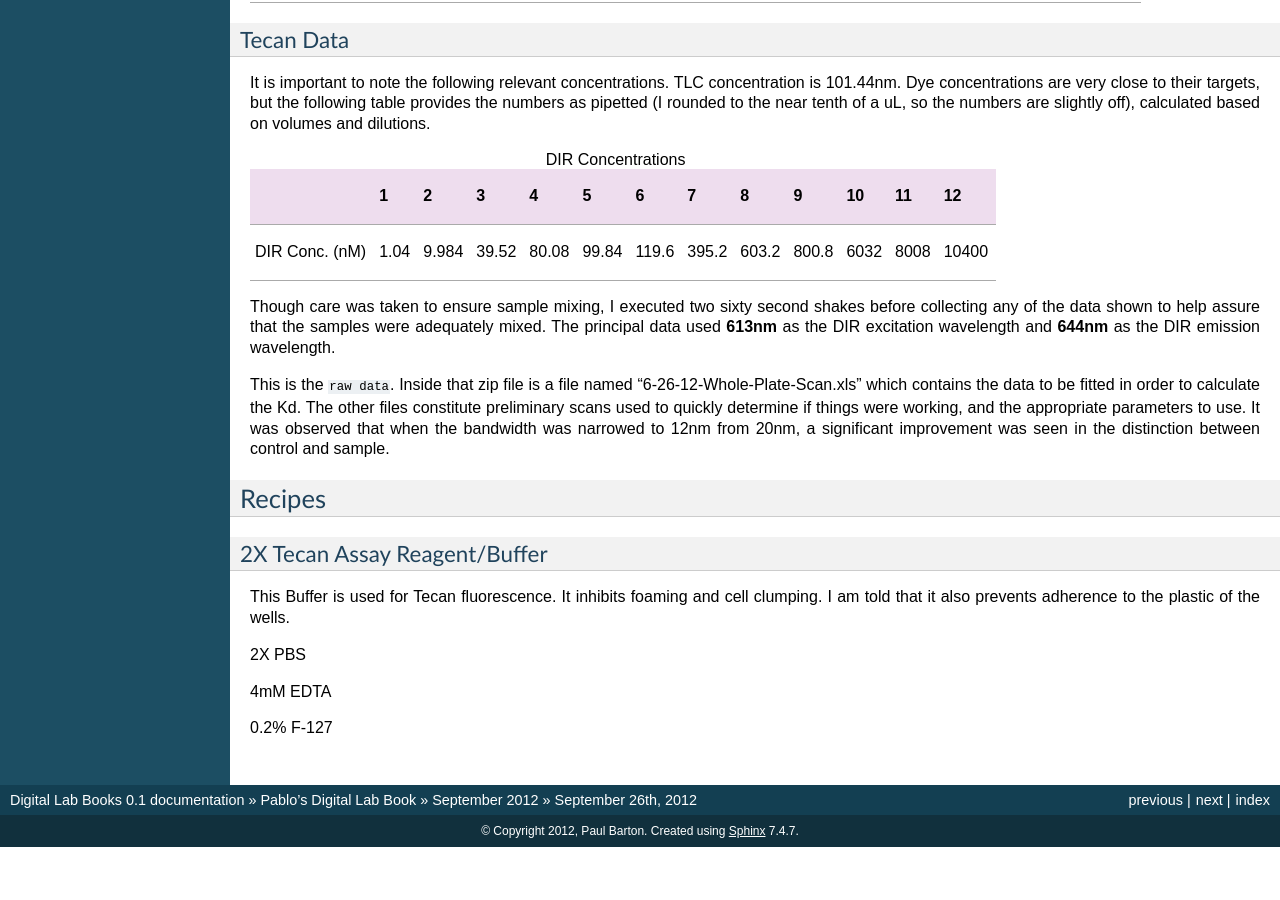
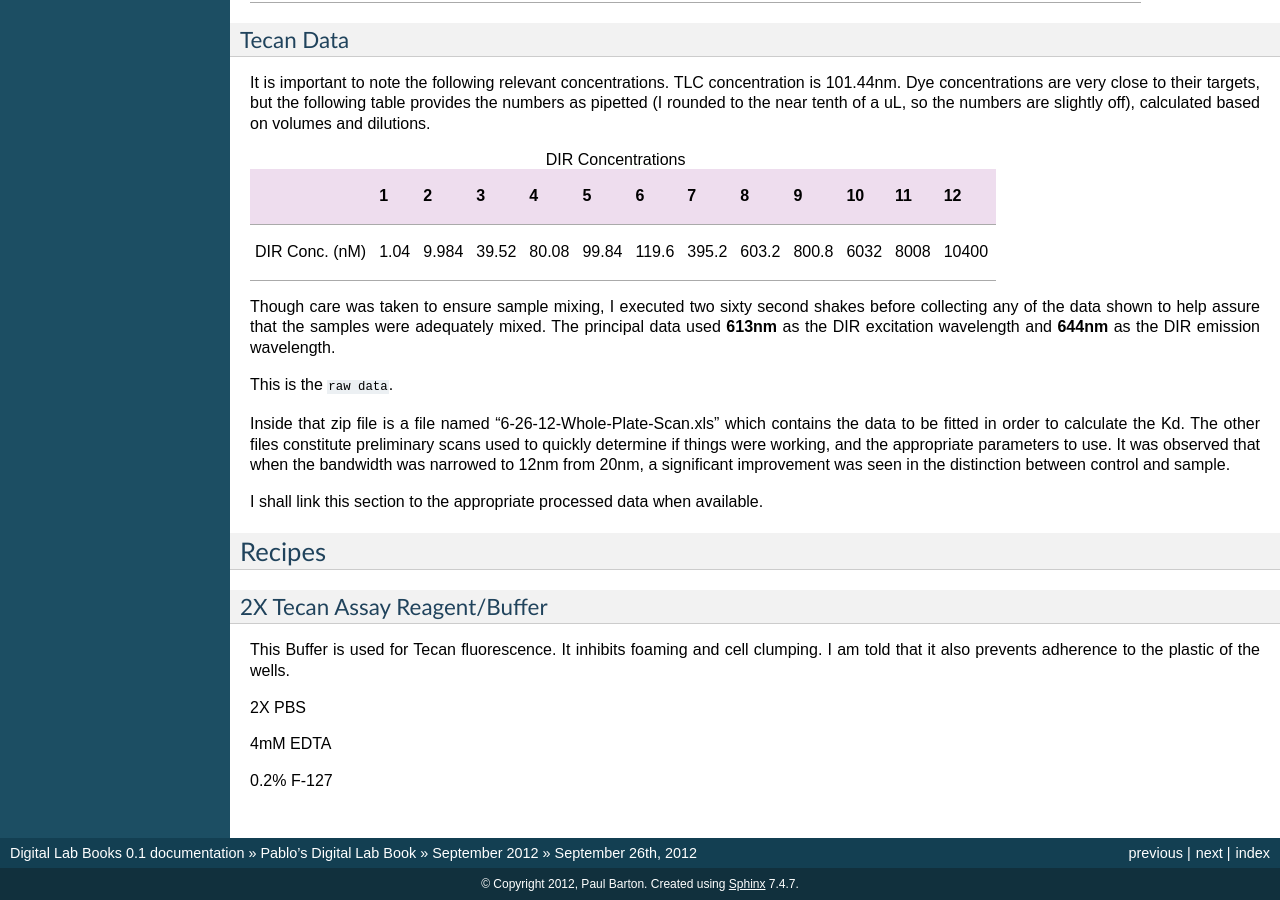
Before and after one commit to rule-lab/notebook, a Sphinx documentation site: the page built from docs/pablo/9-12/26.rst, in a window 1280 px wide and 900 px high, scrolled down 1542 px. Built offline with Sphinx 7.4.7, drawn with Linux system fonts in a browser that asks for light colours; before the commit the page ends 2389 px from its top, so only the background shows below that.

Commit message:
should link to processed data in the future

```diff
--- a/docs/pablo/9-12/26.rst
+++ b/docs/pablo/9-12/26.rst
@@ -103,13 +103,17 @@ shakes before collecting any of the data shown to help assure that the samples
 were adequately mixed. The principal data used **613nm** as the DIR excitation
 wavelength and **644nm** as the DIR emission wavelength.
 
-This is the :download:`raw data <Pablo_6-26-12.zip>`. Inside that zip file is a
+This is the :download:`raw data <Pablo_6-26-12.zip>`.
+
+Inside that zip file is a
 file named "6-26-12-Whole-Plate-Scan.xls" which contains the data to be fitted
 in order to calculate the Kd. The other files constitute preliminary scans
 used to quickly determine if things were working, and the appropriate
 parameters to use. It was observed that when the bandwidth was narrowed to 12nm
 from 20nm, a significant improvement was seen in the distinction between
 control and sample.
+
+I shall link this section to the appropriate processed data when available.
 
 Recipes
 -------
```
